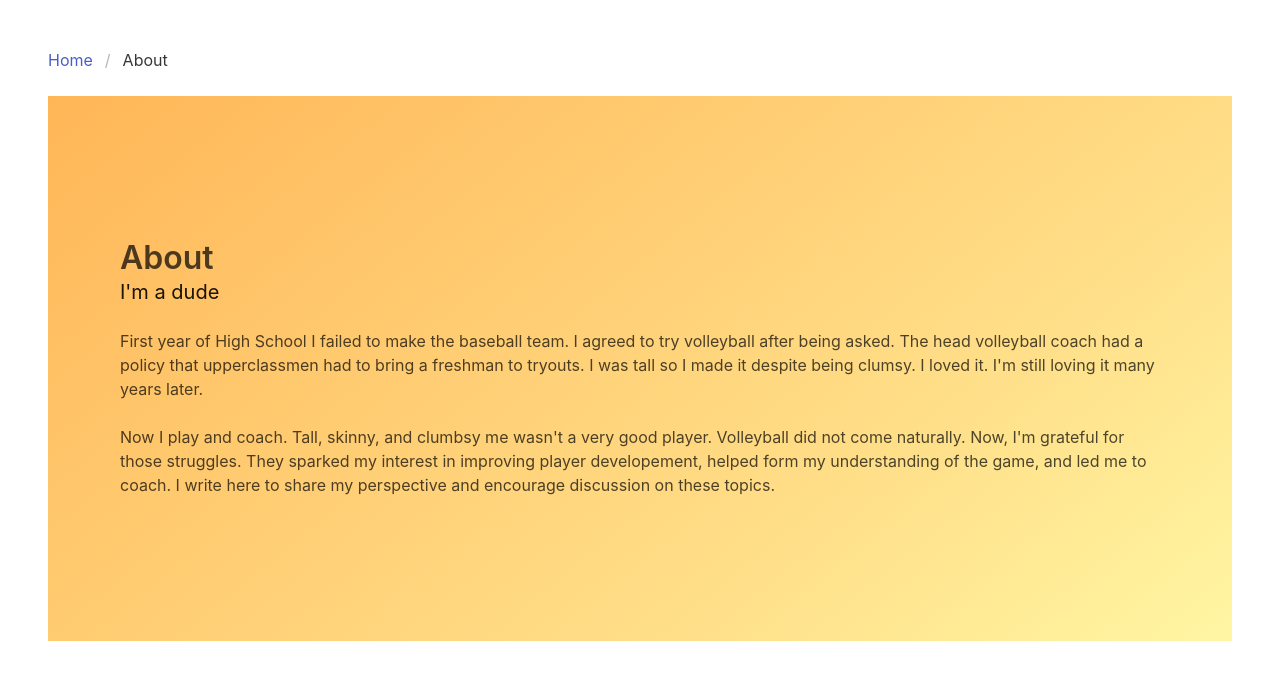
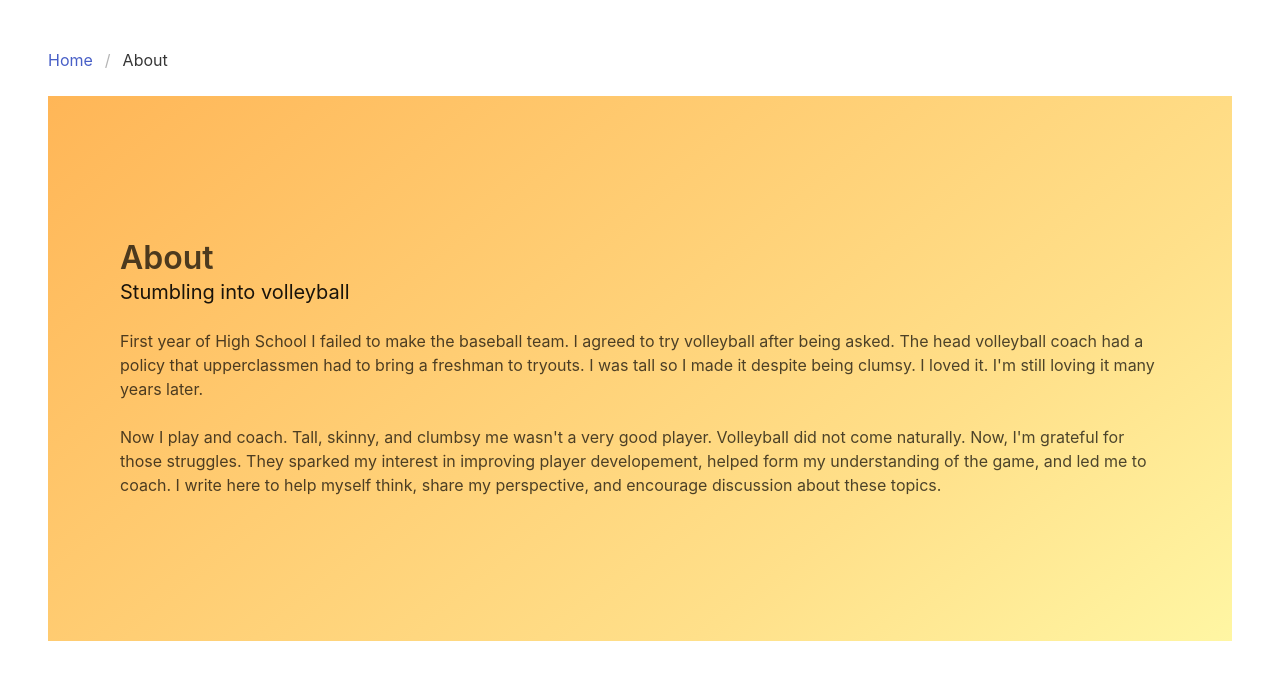
Before and after one commit to eli1797/Learning_Vue, a Vue app in the folder blog/: page /about in a window 1280 px wide. Shown: the top 680 px of the page. Built offline with nearby package versions, Linux system fonts and the light colour scheme.

Commit message:
writing editing about page

```diff
--- a/blog/src/views/About.vue
+++ b/blog/src/views/About.vue
@@ -5,14 +5,14 @@
         <div class="container">
           <h1 class="title">About</h1>
           <h2 class="subtitle">
-            I'm a dude
+            Stumbling into volleyball
           </h2>
 
           <div class="content">
             <p>
               First year of High School I failed to make the baseball team. I agreed to try volleyball after being asked. The head volleyball coach had a policy that upperclassmen had to bring a freshman to tryouts. I was tall so I made it despite being clumsy. I loved it. I'm still loving it many years later.
               <br><br>
-              Now I play and coach. Tall, skinny, and clumbsy me wasn't a very good player. Volleyball did not come naturally. Now, I'm grateful for those struggles. They sparked my interest in improving player developement, helped form my understanding of the game, and led me to coach. I write here to share my perspective and encourage discussion on these topics.
+              Now I play and coach. Tall, skinny, and clumbsy me wasn't a very good player. Volleyball did not come naturally. Now, I'm grateful for those struggles. They sparked my interest in improving player developement, helped form my understanding of the game, and led me to coach. I write here to help myself think, share my perspective, and encourage discussion about these topics.
             </p>
           </div>
         </div>
```
